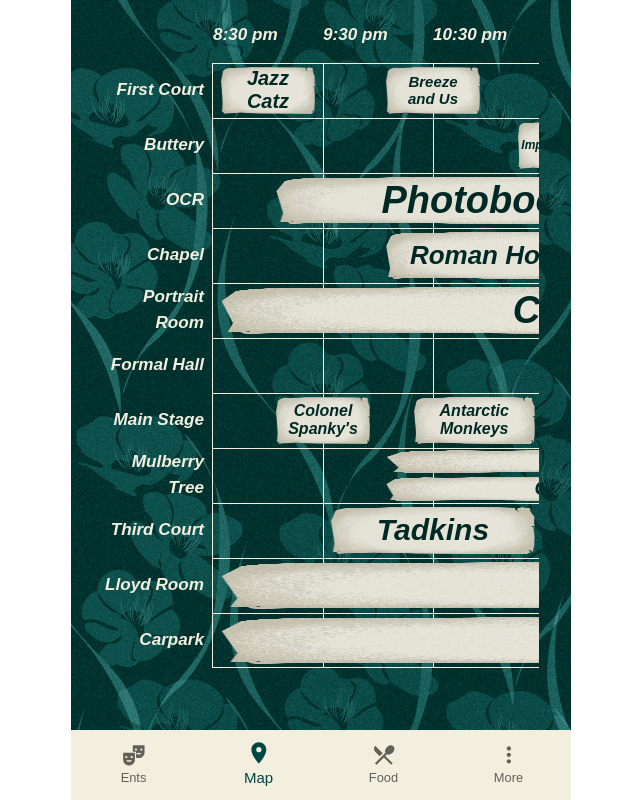
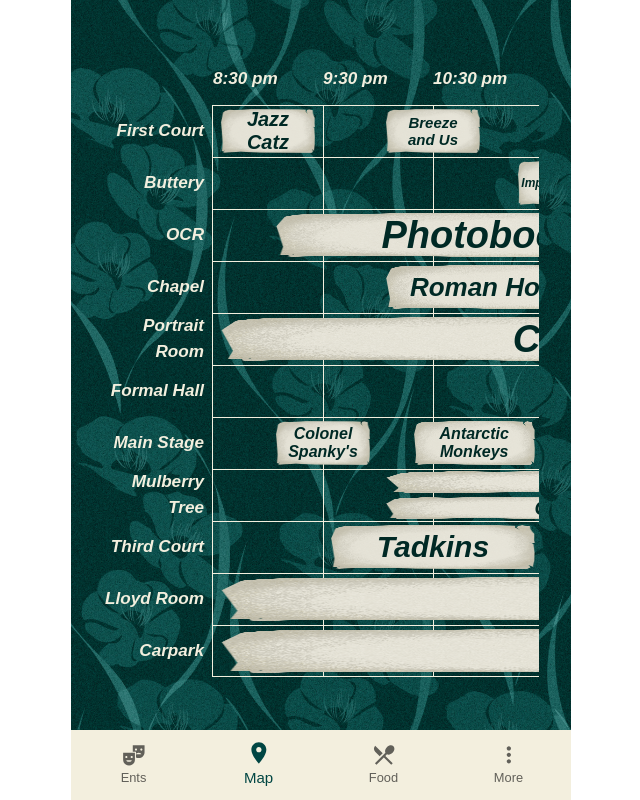
Before and after one commit to christs-may-ball/cmb-2022-program, a React (Create React App) app: page /ents in a window 1280 px wide. Shown: the whole page, without its empty margins (319-959 px from the left). Built offline with nearby package versions, Linux system fonts and the light colour scheme; a web font is replaced by a local one.

Commit message:
Reduce height to accomodate smaller screens

```diff
--- a/src/pages/EntsFull.tsx
+++ b/src/pages/EntsFull.tsx
@@ -8,7 +8,7 @@
 import { Text } from "../components"
 
 const max = 9;
-const [cellHeight, cellWidth] = [55, 110];
+const [cellHeight, cellWidth] = [52, 110];
 const entsFull = program.entsFull;
 const locations = entsFull.map(({ location }) => location);
 
@@ -76,8 +76,8 @@
       backgroundPosition: "center"
     }}
   >
+    <Box display="flex" alignItems="center" height="100%">
       <Box
-      py={4}
         px={{
           xs: 2,
           sm: 4
@@ -104,7 +104,6 @@
               <Text textAlign="right">{loc}</Text>
             </Cell>
           ))}
-        <Cell pr={1} />
         </Box>
         <Box flex={1} sx={{ overflowX: "scroll", overflowY: "hidden" }}>
           <Box display="flex">
@@ -148,12 +147,6 @@
               </Box>
             </Box>
           ))}
-        <Box display="flex">
-          {[...Array(max)].map((x, i) => (
-            <Box flexBasis="content" key={i}>
-              <Cell />
-            </Box>
-          ))}
         </Box>
       </Box>
     </Box>
```
Lines whose indentation alone changed are shown as unchanged.
